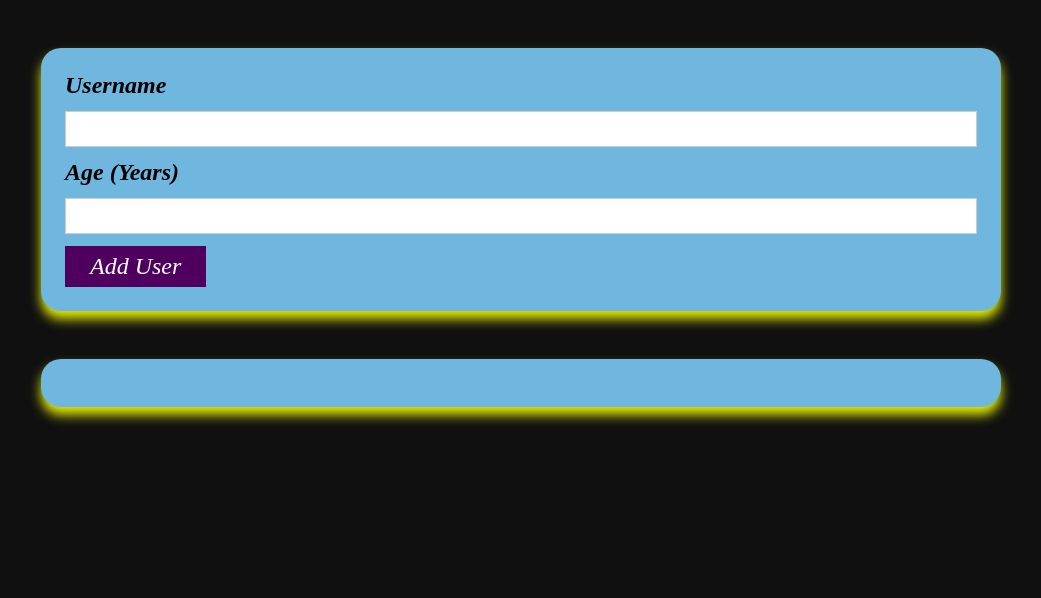
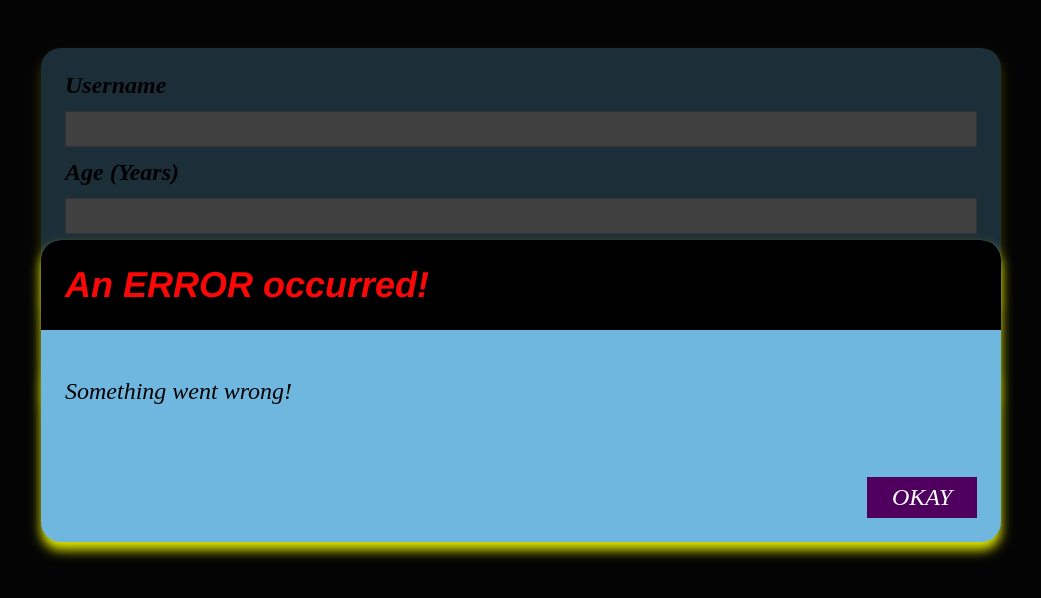
Before and after one commit to Rbravolibtech/9-React-Second-project, a React (Create React App) app in the folder src/: page / in a window 1280 px wide. Shown: the top 598 px of the page, without its empty margins (119-1160 px from the left). Built offline with nearby package versions, Linux system fonts and the light colour scheme; the HTML template or start-up script is replaced by a standard one.

Commit message:
130 error modal

```diff
--- /dev/null
+++ b/src/components/UI/ErrorModal.js
@@ -0,0 +1,26 @@
+import React from "react";
+
+import Card from "./Card";
+import Button from "./Button";
+import classes from "./ErrorModal.module.css";
+
+const ErrorModal = (props) => {
+	return (
+		<div>
+			<div className={classes.backdrop} />
+			<Card className={classes.modal}>
+				<header className={classes.header}>
+					<h2>{props.title}</h2>
+				</header>
+				<div className={classes.content}>
+					<p>{props.message}</p>
+				</div>
+				<footer className={classes.actions}>
+					<Button>OKAY</Button>
+				</footer>
+			</Card>
+		</div>
+	);
+};
+
+export default ErrorModal;
--- /dev/null
+++ b/src/components/UI/ErrorModal.module.css
@@ -0,0 +1,46 @@
+.backdrop {
+	position: fixed;
+	top: 0;
+	left: 0;
+	width: 100%;
+	height: 100vh;
+	z-index: 10;
+	background: rgba(0, 0, 0, 0.75);
+}
+
+.modal {
+	position: fixed;
+	top: 30vh;
+	left: 10%;
+	width: 80%;
+	z-index: 100;
+	overflow: hidden;
+}
+
+.header {
+	background: #000000;
+	padding: 1rem;
+}
+
+.header h2 {
+	font-family: "Franklin Gothic Medium", "Arial Narrow", Arial, sans-serif;
+	margin: 0;
+	color: rgb(251, 7, 7);
+}
+
+.content {
+	padding: 1rem;
+}
+
+.actions {
+	padding: 1rem;
+	display: flex;
+	justify-content: flex-end;
+}
+
+@media (min-width: 768px) {
+	.modal {
+		left: calc(50% - 20rem);
+		width: 40rem;
+	}
+}
--- a/src/components/Users/AddUser.js
+++ b/src/components/Users/AddUser.js
@@ -4,6 +4,7 @@
 import Button from "../UI/Button";
 
 import classes from "./AddUser.module.css";
+import ErrorModal from "../UI/ErrorModal";
 
 const AddUser = (props) => {
 	const [enteredUsername, setEnteredUsername] = useState("");
@@ -31,6 +32,8 @@
 		setEnteredAge(event.target.value);
 	};
 	return (
+		<div>
+			<ErrorModal title="An ERROR occurred!" message="Something went wrong!" />
 			<Card className={classes.input}>
 				<form onSubmit={addUserHandler}>
 					<label htmlFor="username">Username</label>
@@ -50,6 +53,7 @@
 					<Button type="submit">Add User</Button>
 				</form>
 			</Card>
+		</div>
 	);
 };
 
--- a/src/components/Users/AddUser.module.css
+++ b/src/components/Users/AddUser.module.css
@@ -22,5 +22,5 @@
 
 .input input:focus {
 	outline: none;
-	border-color: #4f005f;
+	border-color: #ef0101;
 }
```
Lines whose indentation alone changed are shown as unchanged.
